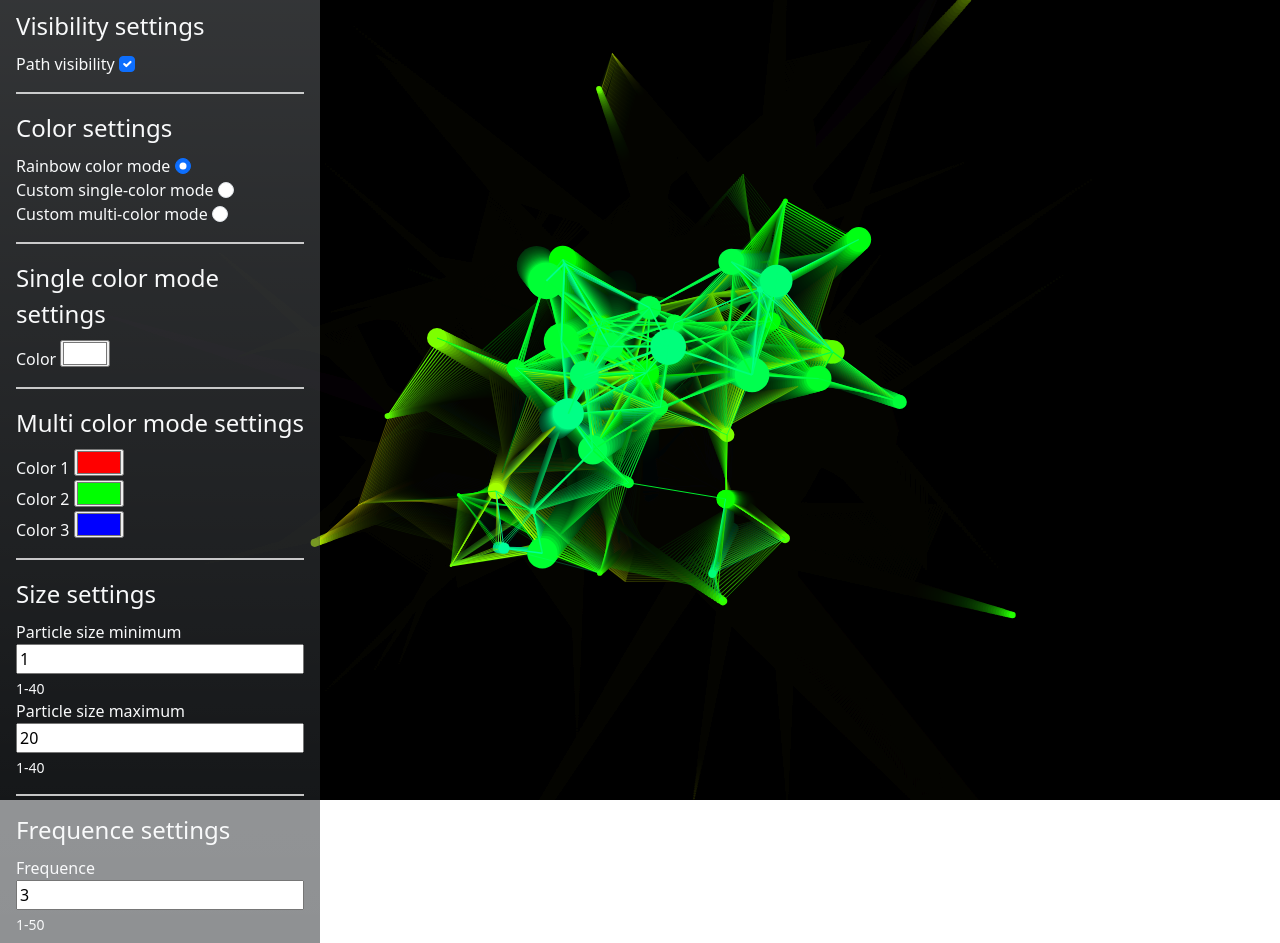
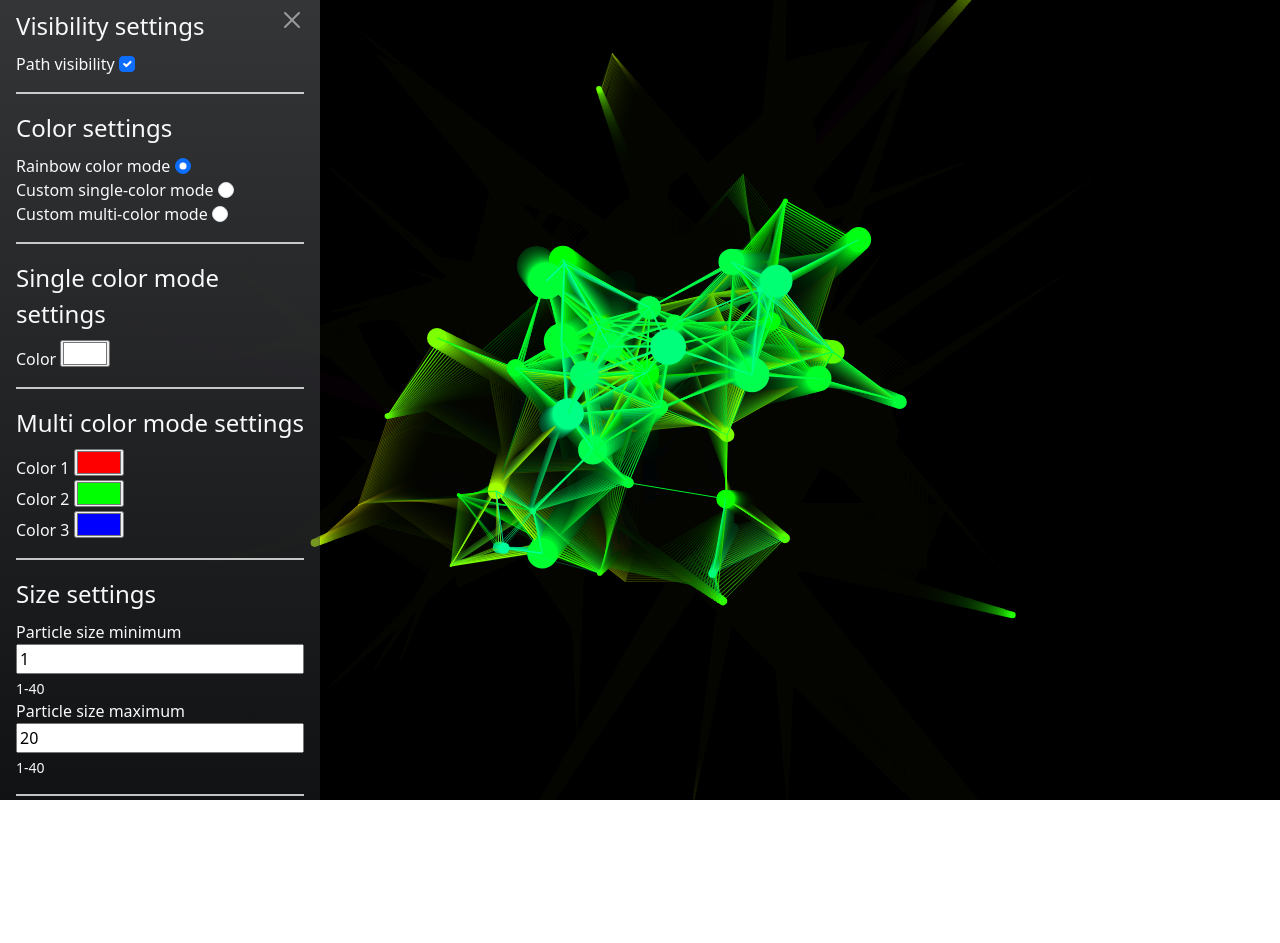
Before and after one commit to RobunGid/omega-particle-generator, a plain HTML site: page index.html in a window 1280 px wide. After the commit the page ends 806 px from the top, so only its background shows below. Drawn offline with nearby package versions, Linux system fonts and the light colour scheme.

Commit message:
🧵 Settings overflow added

```diff
--- a/index.html
+++ b/index.html
@@ -9,9 +9,12 @@
     <title>Ω Particle Generator Ω</title>
 </head>
 <body class="overflow-hidden">
-    <div id="settings-container" class="position-absolute bg-dark bg-gradient py-2 px-3 z-1" style="--bs-bg-opacity: .5; width: 320px;">
+    <div id="settings-container" class="position-absolute bg-dark bg-gradient py-2 px-3 z-1 overflow-auto h-100" style="--bs-bg-opacity: .5; width: 320px;">
+        <div class="d-flex float-end">
+         <button type="button" id="close-settings-btn" class="btn-close btn-close-white" aria-label="Close"></button>
+        </div>
+
         <form action="#" id="settings-form">
-
             <fieldset class="mb-3">
                 <legend class="text-light" class="text-light">Visibility settings</legend>
                 <label for="clear-checkbox" class="text-light form-check-label">Path visibility</label>
```
